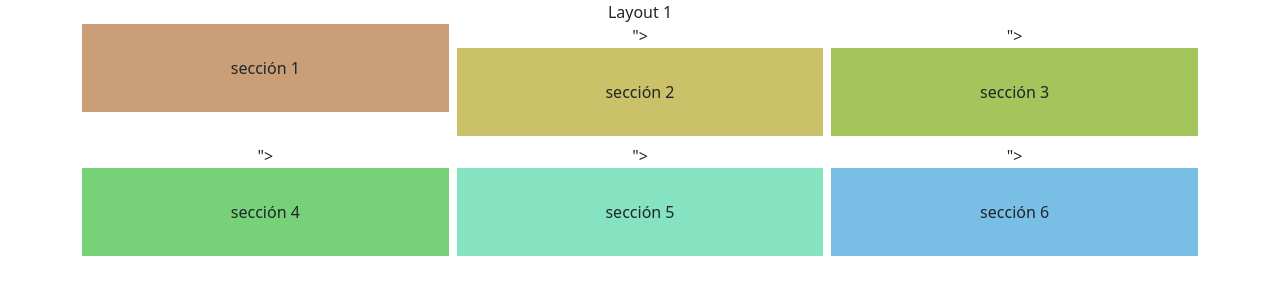
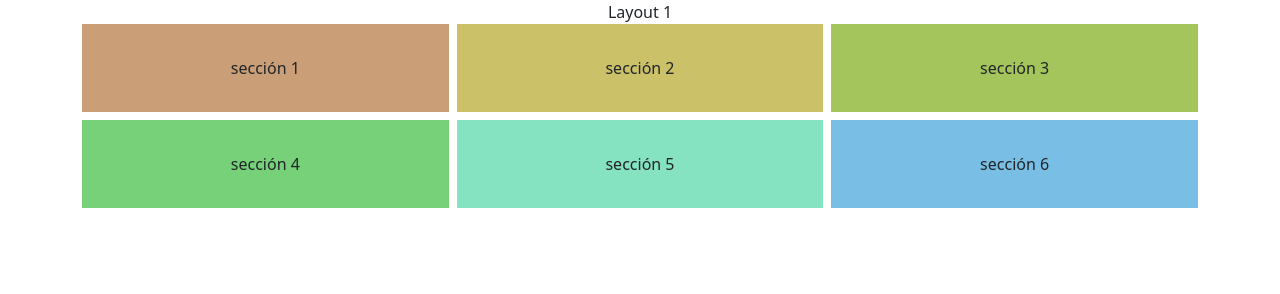
Before and after one commit to Anaabellaa/plataformas-moviles-entregas, a plain HTML site: page tp-6/index.html in a window 1280 px wide. Drawn offline with nearby package versions, Linux system fonts and the light colour scheme.

Commit message:
Update index.html

```diff
--- a/tp-6/index.html
+++ b/tp-6/index.html
@@ -24,19 +24,19 @@
             <div class="col-12 col-md-6 col-lg-4">
                 <div class="content s1">sección 1</div>
             </div>
-            <div class="col-12 col-md-6 col-lg-4">">
+            <div class="col-12 col-md-6 col-lg-4">
                 <div class="content s2">sección 2</div>
             </div>
-            <div class="col-12 col-md-6 col-lg-4">">
+            <div class="col-12 col-md-6 col-lg-4">
                 <div class="content s3">sección 3</div>
             </div>
-            <div class="col-12 col-md-6 col-lg-4">">
+            <div class="col-12 col-md-6 col-lg-4">
                 <div class="content s4">sección 4</div>
             </div>
-            <div class="col-12 col-md-6 col-lg-4">">
+            <div class="col-12 col-md-6 col-lg-4">
                 <div class="content s5">sección 5</div>
             </div>
-            <div class="col-12 col-md-6 col-lg-4">">
+            <div class="col-12 col-md-6 col-lg-4">
                 <div class="content s6">sección 6</div>
             </div>
         </div>
```
